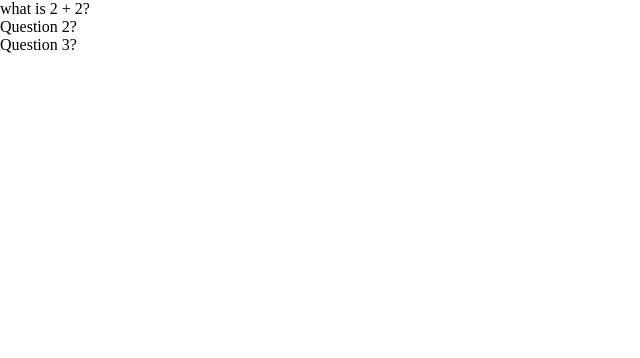
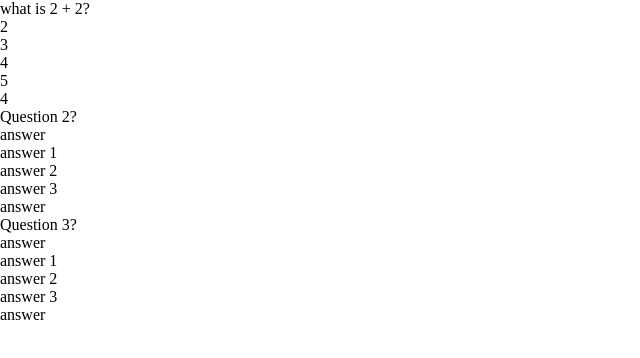
Before and after one commit to AliHakim773/react-flashcard-quiz, a React (Create React App) app: page / in a window 1280 px wide. Shown: the top 358 px of the page, without its empty margins (0-640 px from the left). Built offline with nearby package versions, Linux system fonts and the light colour scheme.

Commit message:
added flashcard basic html

```diff
--- a/src/components/FlashCard/index.jsx
+++ b/src/components/FlashCard/index.jsx
@@ -4,10 +4,19 @@ function FlashCard({ flashCard }) {
     const [flip, setFlip] = useState(false)
     return (
         <div
+            className={`card ${flip ? "flip" : ""}`}
             onClick={() => {
                 setFlip(!flip)
             }}>
-            {flip ? flashCard.answer : flashCard.question}
+            <div className='front'>
+                {flashCard.question}
+                <div className='flashcard-options'>
+                    {flashCard.options.map((option) => (
+                        <div className='flashcard-option'>{option}</div>
+                    ))}
+                </div>
+            </div>
+            <div className='back'>{flashCard.answer}</div>
         </div>
     )
 }
```
